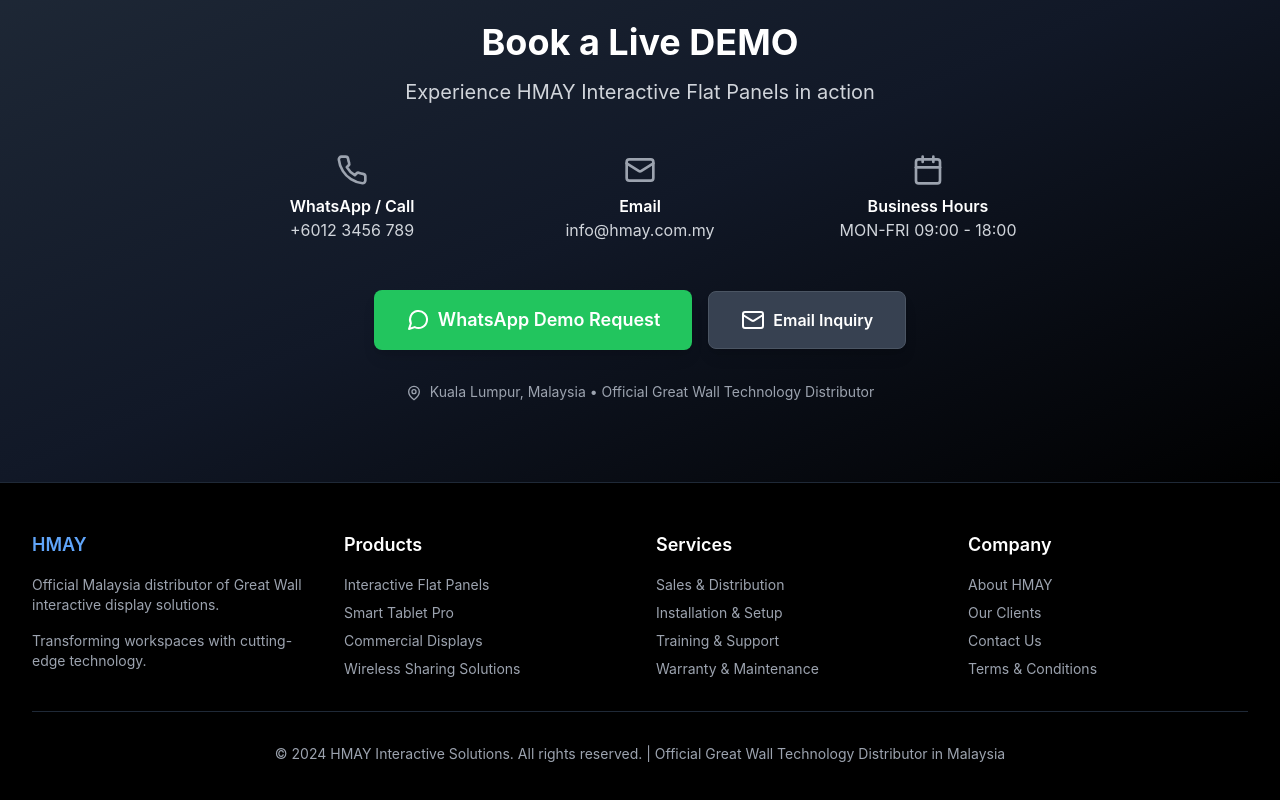
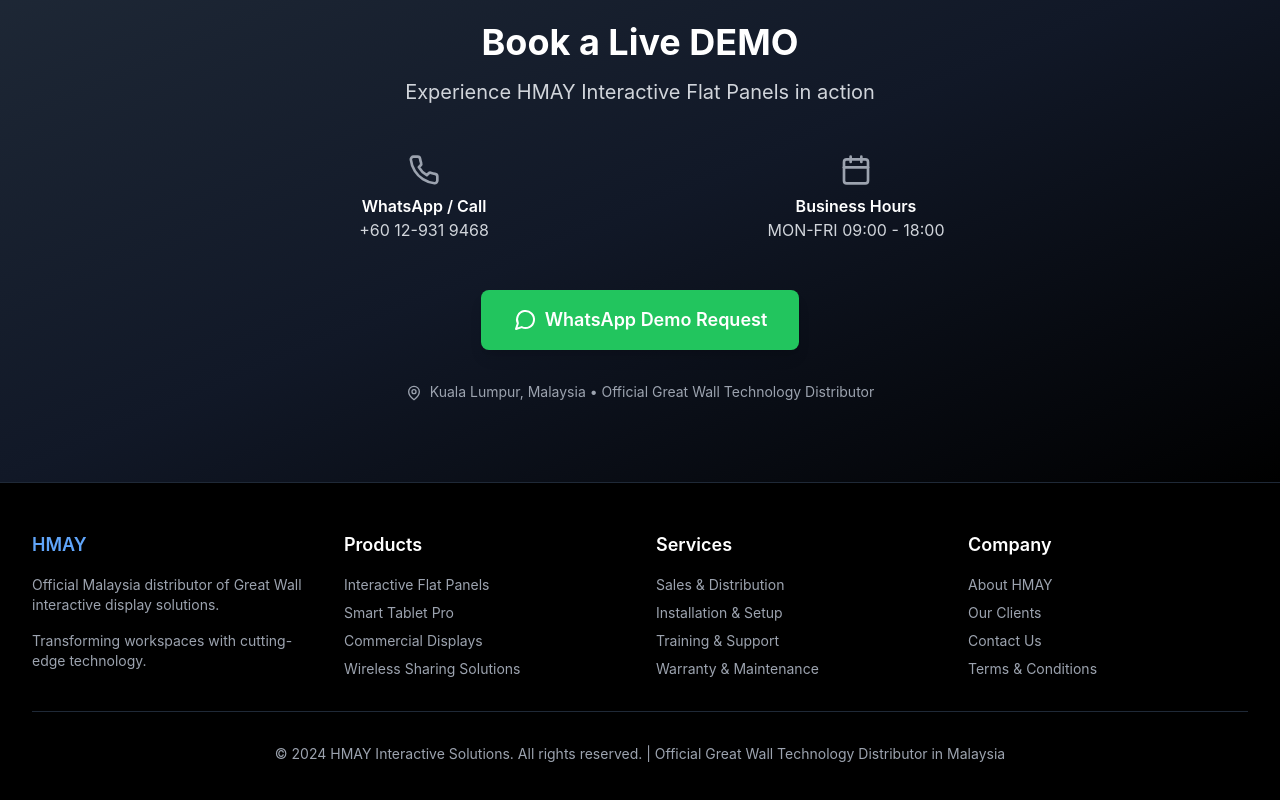
Before and after one commit to chillonspace/hmay-website, a React (Vite) app: page / in a window 1280 px wide. Shown: the part 3789-4589 px from the top of the page. Built offline with nearby package versions, Linux system fonts and the light colour scheme.

Commit message:
Update contact info: Replace dummy WhatsApp with real number +60 12-931 9468 and remove email section

```diff
--- a/src/App.jsx
+++ b/src/App.jsx
@@ -378,7 +378,7 @@
 
   const WhatsAppButton = ({ className = "", children, large = false }) => (
     <a
-      href="https://wa.me/60123456789"
+      href="https://wa.me/60129319468"
       target="_blank"
       rel="noopener noreferrer"
       className={`inline-flex items-center gap-2 bg-green-500 hover:bg-green-600 text-white ${large ? 'px-8 py-4 text-lg' : 'px-6 py-3'} rounded-lg transition-all duration-300 transform hover:scale-105 shadow-lg hover:shadow-xl font-semibold ${className}`}
@@ -914,16 +914,11 @@
               </p>
             </motion.div>
 
-            <motion.div variants={fadeInUp} className="grid md:grid-cols-3 gap-8 mb-12">
+            <motion.div variants={fadeInUp} className="grid md:grid-cols-2 gap-8 mb-12">
               <div className="text-center">
                 <Phone className="w-8 h-8 mx-auto mb-2 text-gray-400" />
                 <p className="font-semibold text-white">{t.contact.whatsappCall}</p>
-                <p className="text-gray-300">+6012 3456 789</p>
-              </div>
-              <div className="text-center">
-                <Mail className="w-8 h-8 mx-auto mb-2 text-gray-400" />
-                <p className="font-semibold text-white">{t.contact.email}</p>
-                <p className="text-gray-300">info@hmay.com.my</p>
+                <p className="text-gray-300">+60 12-931 9468</p>
               </div>
               <div className="text-center">
                 <Calendar className="w-8 h-8 mx-auto mb-2 text-gray-400" />
@@ -933,13 +928,9 @@
             </motion.div>
 
             <motion.div variants={fadeInUp} className="mb-8">
-              <WhatsAppButton large className="bg-green-500 hover:bg-green-600 mr-4">
+              <WhatsAppButton large className="bg-green-500 hover:bg-green-600">
                 {t.contact.whatsappDemo}
               </WhatsAppButton>
-              <button className="inline-flex items-center gap-2 bg-gray-700 hover:bg-gray-600 text-white px-8 py-4 rounded-lg transition-all duration-300 shadow-lg hover:shadow-xl font-semibold border border-gray-600">
-                <Mail size={24} />
-                {t.contact.emailInquiry}
-              </button>
             </motion.div>
 
             <motion.div variants={fadeInUp} className="text-gray-400 text-sm">
```
Also changed, not shown: 2 other files (tests, documents, lock files or other folders).
